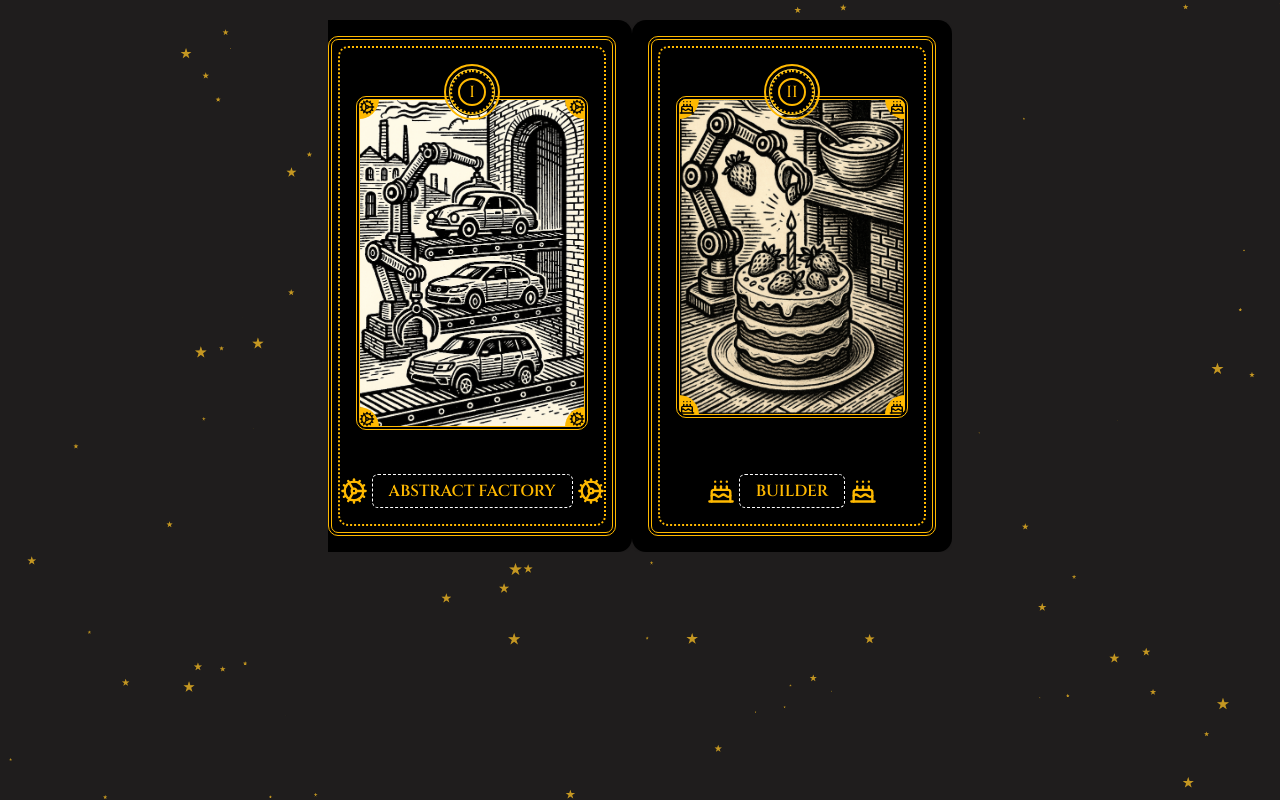
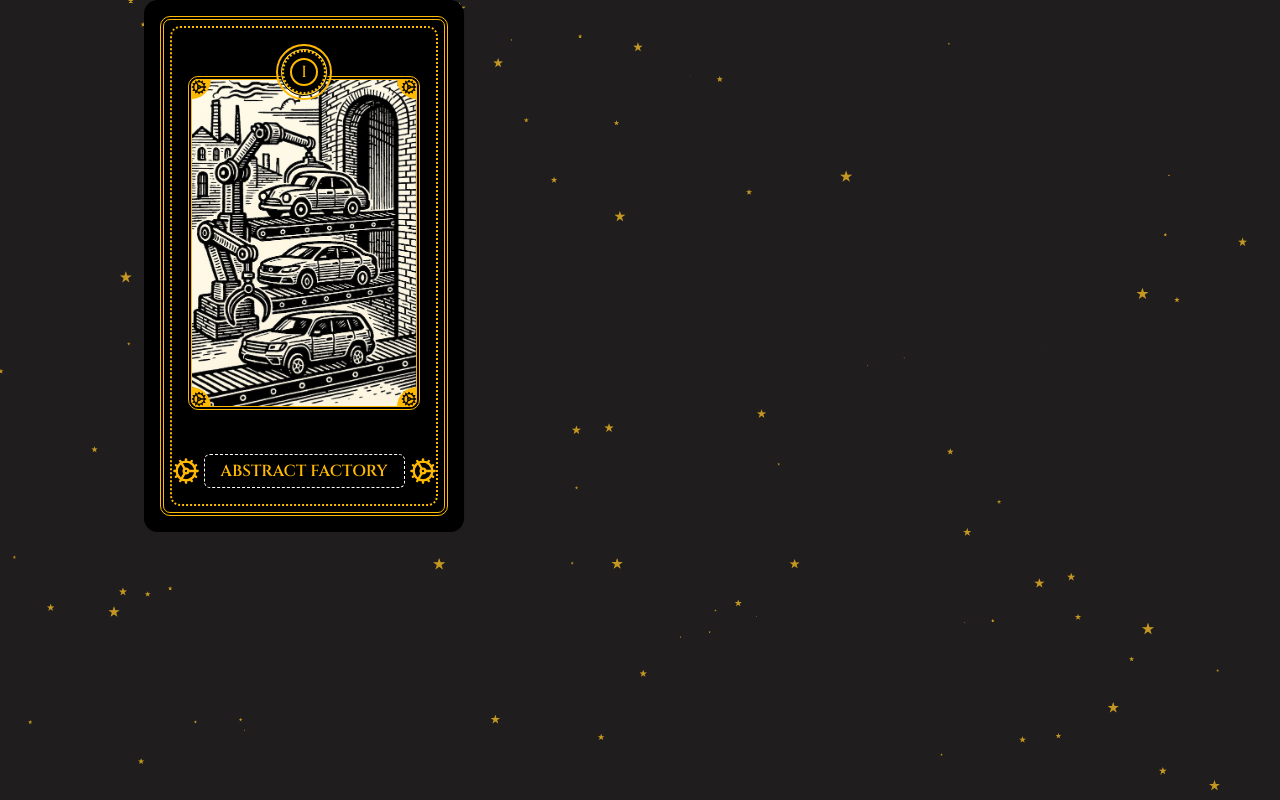
Before and after one commit to JoaoVictorNascimento/Pattern-cards, a Next.js app in the folder pattern-cards/: page / in a window 1280 px wide. Built offline with nearby package versions, Linux system fonts and the light colour scheme.

Commit message:
feat: adding factory-method pattern

```diff
--- a/pattern-cards/app/page.tsx
+++ b/pattern-cards/app/page.tsx
@@ -1,16 +1,18 @@
 import PatternCard from "./components/PatternCard/card";
 import ParticlesBackground from "./components/ParticlesBackground";
 import { deck } from "@/patterns/deck";
-import { Carousel, CarouselContent } from "@/components/ui/carousel";
+import { Carousel, CarouselContent, CarouselItem } from "@/components/ui/carousel";
 
 export default function Home() {
   return (
     <div className="min-h-screen relative">
       <ParticlesBackground />
-      <Carousel className="w-full h-full p-5 flex justify-center items-center">
+      <Carousel className="w-full h-full flex justify-center items-center">
         <CarouselContent>
           {deck.map((card) => (
-            <PatternCard key={card.id} {...card} />
+            <CarouselItem key={card.id}>
+              <PatternCard  {...card} />
+            </CarouselItem>
           ))}
         </CarouselContent>
       </Carousel>
--- a/pattern-cards/patterns/deck.ts
+++ b/pattern-cards/patterns/deck.ts
@@ -1,5 +1,5 @@
 import { PatternCardProps } from "@/app/components/PatternCard/types"
-import { Cake, Cog } from "lucide-react"
+import { Cake, Cog, Dog } from "lucide-react"
 
 export const deck: PatternCardProps[] = [
     {
@@ -16,4 +16,11 @@ export const deck: PatternCardProps[] = [
         description: "",
         icon: Cake,
     },
+    {
+        id: 3,
+        name: "Factory Method",
+        image: "/factory-method.png",
+        description: "",
+        icon: Dog,
+    },
 ]
--- /dev/null
+++ b/pattern-cards/patterns/factory-method.ts
@@ -0,0 +1,42 @@
+// ==== Product Interface ====
+
+type Animal = {
+    makeSound: () => string
+  }
+
+  // ==== Concrete Products ====
+
+  const createDog = (): Animal => ({
+    makeSound: () => '🐶 Woof!',
+  })
+
+  const createCat = (): Animal => ({
+    makeSound: () => '🐱 Meow!',
+  })
+
+  const createBird = (): Animal => ({
+    makeSound: () => '🐦 Tweet!',
+  })
+
+  // ==== Factory Method Interface ====
+
+  type AnimalFactory = () => Animal
+
+  // ==== Concrete Factories ====
+
+  const dogFactory: AnimalFactory = () => createDog()
+  const catFactory: AnimalFactory = () => createCat()
+  const birdFactory: AnimalFactory = () => createBird()
+
+  // ==== Client Code ====
+
+  const hearAnimal = (factory: AnimalFactory) => {
+    const animal = factory()
+    console.log(animal.makeSound())
+  }
+
+  // ==== Usage ====
+
+  hearAnimal(dogFactory)  // 🐶 Woof!
+  hearAnimal(catFactory)  // 🐱 Meow!
+  hearAnimal(birdFactory) // 🐦 Tweet!
```
Also changed, not shown: 1 other file (tests, documents, lock files or other folders).
